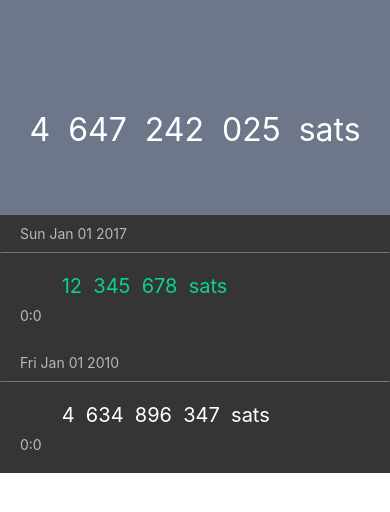
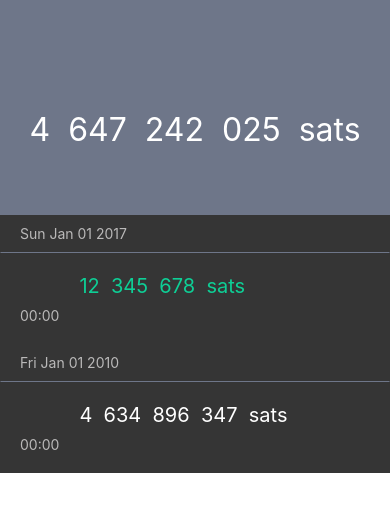
Before and after one commit to abhiShandy/samourai-wallet-rn, a React Native app: screen / in a window 390 px wide. Shown: the top 512 px of the page. Built offline with nearby package versions, Linux system fonts and the light colour scheme; some icons are missing.

Commit message:
feat: format time

```diff
--- a/components/TxItem.tsx
+++ b/components/TxItem.tsx
@@ -6,6 +6,7 @@ import { FontAwesomeIcon } from "@fortawesome/react-native-fontawesome";
 import { faArrowDown } from "@fortawesome/free-solid-svg-icons/faArrowDown";
 import { faArrowUp } from "@fortawesome/free-solid-svg-icons/faArrowUp";
 import { Tx } from "../lib/types";
+import { formatTime } from "../lib/formatDate";
 
 interface TransactionItemProps {
   tx: Tx;
@@ -26,9 +27,7 @@ export default function TransactionItem(props: TransactionItemProps) {
             size={20}
             style={styles.arrowIcon}
           />
-          <Text style={styles.time}>
-            {tx.date.getHours() + ":" + tx.date.getMinutes()}
-          </Text>
+          <Text style={styles.time}>{formatTime(tx.date)}</Text>
         </View>
         <View style={styles.txRight}>
           <Text
--- /dev/null
+++ b/lib/formatDate.ts
@@ -0,0 +1,11 @@
+function showDoubleDigits(num: number): string {
+  return num < 10 ? "0" + num : num.toString();
+}
+
+export function formatTime(date: Date): string {
+  return (
+    showDoubleDigits(date.getHours()) +
+    ":" +
+    showDoubleDigits(date.getMinutes())
+  );
+}
```
